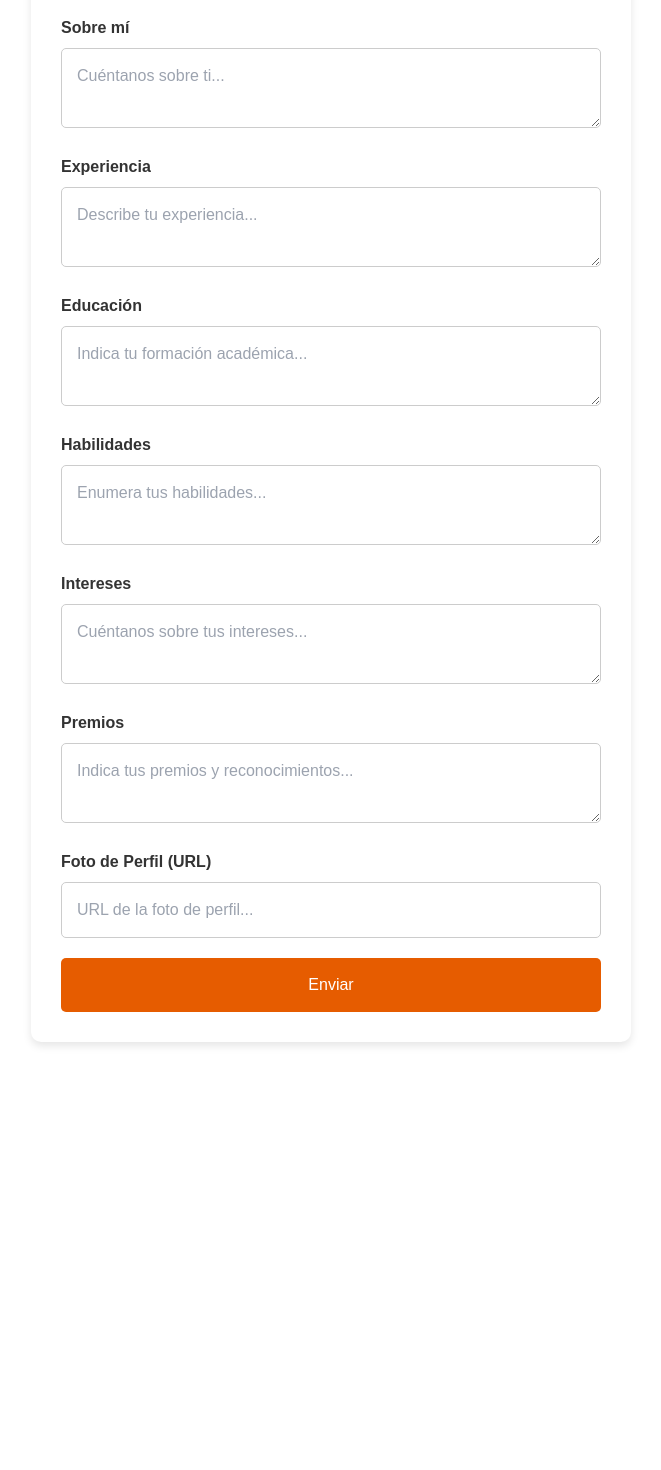
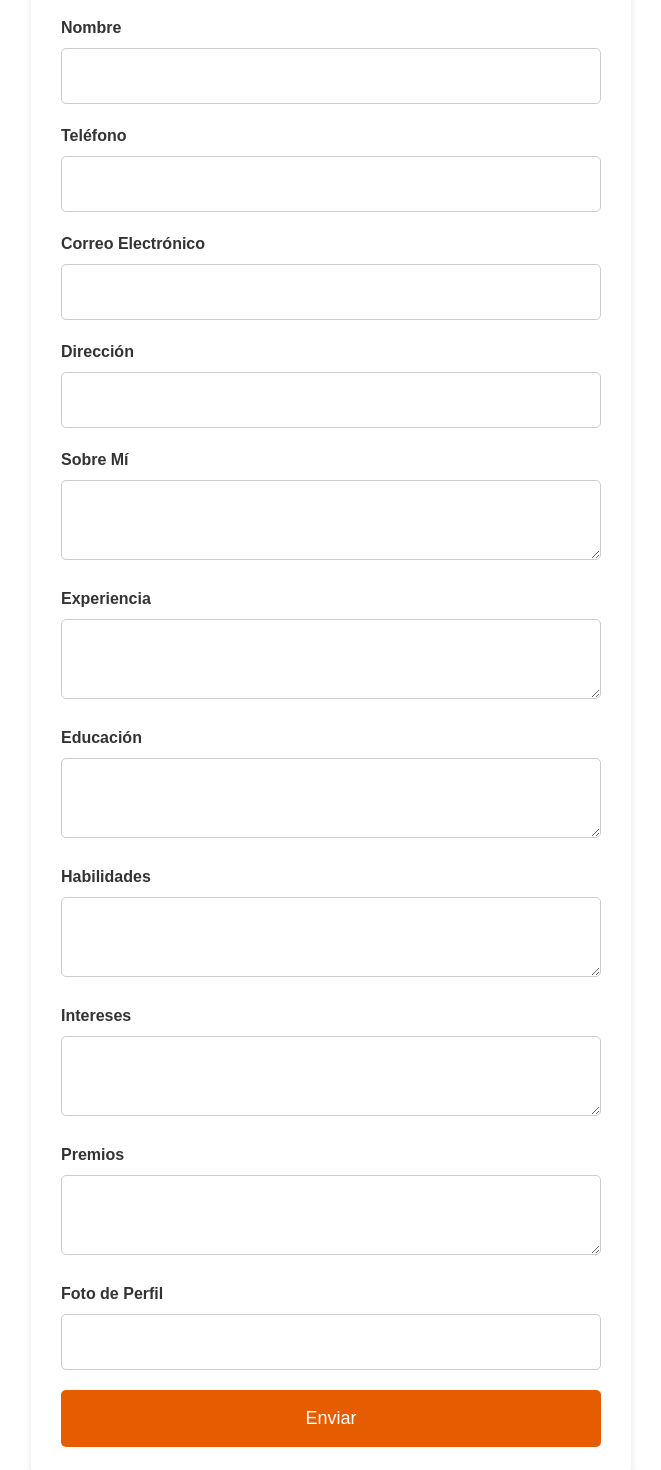
Before and after one commit to 8devmx/estadias-front, a Next.js app: page /form in a window 1280 px wide. Shown: the part 120-1590 px from the top of the page, without its empty margins (309-970 px from the left). Before the commit the page ends 1212 px from the top, so only its background shows below. Built offline with nearby package versions, Linux system fonts and the light colour scheme.

Commit message:
cambiotabla
se pasaron los datos de la tabla form a candidates

```diff
--- a/src/components/resumeform.jsx
+++ b/src/components/resumeform.jsx
@@ -60,34 +60,38 @@ const Input = styled.input`
   }
 `;
 
-const Button = styled.button`
+const SubmitButton = styled.button`
+  width: 100%;
   background-color: #e65c00;
-  color: white;
-  padding: 15px 30px;
+  color: #fff;
   border: none;
+  padding: 15px;
   border-radius: 5px;
+  font-size: 18px;
   cursor: pointer;
-  font-size: 16px;
-  width: 100%;
   transition: background-color 0.3s;
 
   &:hover {
-    background-color: #cf5400;
+    background-color: #cc5200;
   }
 `;
 
 const ResumeForm = () => {
+  const [formData, setFormData] = useState({
+    name: '',
+    phone: '',
+    email: '',
+    address: '',
+    sobre_mi: '',
+    experiencia: '',
+    educacion: '',
+    habilidades: '',
+    intereses: '',
+    premios: '',
+    foto_perfil: ''
+  });
+
   const router = useRouter();
-
-  const [formData, setFormData] = useState({
-    about_me: '',
-    experience: '',
-    education: '',
-    skills: '',
-    interests: '',
-    awards: '',
-    profile_picture: ''
-  });
 
   const handleChange = (e) => {
     setFormData({
@@ -99,57 +103,70 @@ const ResumeForm = () => {
   const handleSubmit = async (e) => {
     e.preventDefault();
 
-    // Validación de campos vacíos
-    for (const key in formData) {
-      if (formData[key].trim() === '') {
-        alert(`El campo ${key.replace('_', ' ')} no puede estar vacío.`);
-        return;
+    try {
+      const response = await axios.post('http://localhost:8000/api/candidates', formData);
+      if (response.status === 201) {
+        alert('Candidato creado exitosamente');
+        router.push({
+          pathname: '/thanks',
+          query: { name: formData.name, id: response.data.candidate.id } // Redirige con el ID del candidato
+        });
       }
-    }
-
-    try {
-      const response = await axios.post('http://localhost:8000/forms', formData);
-      console.log('Form submitted successfully:', response.data);
-      router.push('/thanks'); // Redirigir a la página de agradecimiento
     } catch (error) {
-      console.error('Error submitting form:', error);
-      alert('Error submitting form.');
+      console.error('Error creando candidato:', error);
+      alert('Hubo un error al crear el candidato');
     }
   };
 
   return (
     <FormContainer>
+      <FormTitle>Formulario de Candidato</FormTitle>
       <form onSubmit={handleSubmit}>
-        <FormTitle>Formulario de Currículum Vitae</FormTitle>
         <FormField>
-          <Label>Sobre mí</Label>
-          <TextArea name="about_me" value={formData.about_me} onChange={handleChange} placeholder="Cuéntanos sobre ti..." />
+          <Label htmlFor="name">Nombre</Label>
+          <Input type="text" id="name" name="name" value={formData.name} onChange={handleChange} required />
         </FormField>
         <FormField>
-          <Label>Experiencia</Label>
-          <TextArea name="experience" value={formData.experience} onChange={handleChange} placeholder="Describe tu experiencia..." />
+          <Label htmlFor="phone">Teléfono</Label>
+          <Input type="text" id="phone" name="phone" value={formData.phone} onChange={handleChange} />
         </FormField>
         <FormField>
-          <Label>Educación</Label>
-          <TextArea name="education" value={formData.education} onChange={handleChange} placeholder="Indica tu formación académica..." />
+          <Label htmlFor="email">Correo Electrónico</Label>
+          <Input type="email" id="email" name="email" value={formData.email} onChange={handleChange} required />
         </FormField>
         <FormField>
-          <Label>Habilidades</Label>
-          <TextArea name="skills" value={formData.skills} onChange={handleChange} placeholder="Enumera tus habilidades..." />
+          <Label htmlFor="address">Dirección</Label>
+          <Input type="text" id="address" name="address" value={formData.address} onChange={handleChange} />
         </FormField>
         <FormField>
-          <Label>Intereses</Label>
-          <TextArea name="interests" value={formData.interests} onChange={handleChange} placeholder="Cuéntanos sobre tus intereses..." />
+          <Label htmlFor="sobre_mi">Sobre Mí</Label>
+          <TextArea id="sobre_mi" name="sobre_mi" value={formData.sobre_mi} onChange={handleChange} />
         </FormField>
         <FormField>
-          <Label>Premios</Label>
-          <TextArea name="awards" value={formData.awards} onChange={handleChange} placeholder="Indica tus premios y reconocimientos..." />
+          <Label htmlFor="experiencia">Experiencia</Label>
+          <TextArea id="experiencia" name="experiencia" value={formData.experiencia} onChange={handleChange} />
         </FormField>
         <FormField>
-          <Label>Foto de Perfil (URL)</Label>
-          <Input type="text" name="profile_picture" value={formData.profile_picture} onChange={handleChange} placeholder="URL de la foto de perfil..." />
+          <Label htmlFor="educacion">Educación</Label>
+          <TextArea id="educacion" name="educacion" value={formData.educacion} onChange={handleChange} />
         </FormField>
-        <Button type="submit">Enviar</Button>
+        <FormField>
+          <Label htmlFor="habilidades">Habilidades</Label>
+          <TextArea id="habilidades" name="habilidades" value={formData.habilidades} onChange={handleChange} />
+        </FormField>
+        <FormField>
+          <Label htmlFor="intereses">Intereses</Label>
+          <TextArea id="intereses" name="intereses" value={formData.intereses} onChange={handleChange} />
+        </FormField>
+        <FormField>
+          <Label htmlFor="premios">Premios</Label>
+          <TextArea id="premios" name="premios" value={formData.premios} onChange={handleChange} />
+        </FormField>
+        <FormField>
+          <Label htmlFor="foto_perfil">Foto de Perfil</Label>
+          <Input type="text" id="foto_perfil" name="foto_perfil" value={formData.foto_perfil} onChange={handleChange} />
+        </FormField>
+        <SubmitButton type="submit">Enviar</SubmitButton>
       </form>
     </FormContainer>
   );
--- a/src/pages/resume.jsx
+++ b/src/pages/resume.jsx
@@ -1,6 +1,7 @@
 import React, { useEffect, useState } from 'react';
 import styled from 'styled-components';
 import axios from 'axios';
+import { useRouter } from 'next/router';
 import Sidebar from '../components/Sidebar';
 
 const Container = styled.div`
@@ -32,13 +33,13 @@ const SectionTitle = styled.h2`
 const Paragraph = styled.p`
   font-size: 16px;
   margin-bottom: 20px;
-  color: #000000;  // Cambia el color del párrafo a negro
+  color: #000000;
 `;
 
 const Name = styled.p`
   font-size: 70px;
   font-weight: bold;
-  color: #000000;  // Cambia el color del nombre a negro
+  color: #000000;
   margin-bottom: 10px;
 `;
 
@@ -49,26 +50,30 @@ const SkillsList = styled.ul`
 const Skill = styled.li`
   font-size: 18px;
   margin-bottom: 10px;
-  color: #000000;  // Cambia el color de las habilidades a negro
+  color: #000000;
 `;
 
 const Resume = () => {
-  const [formData, setFormData] = useState(null);
+  const [candidateData, setCandidateData] = useState(null);
+  const router = useRouter();
+  const { id } = router.query;
 
   useEffect(() => {
     const fetchData = async () => {
       try {
-        const response = await axios.get('http://localhost:8000/forms/latest');
-        setFormData(response.data.form);
+        const response = await axios.get(`http://localhost:8000/api/candidates/${id}`);
+        setCandidateData(response.data);
       } catch (error) {
         console.error(error);
       }
     };
 
-    fetchData();
-  }, []);
+    if (id) {
+      fetchData();
+    }
+  }, [id]);
 
-  if (!formData) {
+  if (!candidateData) {
     return <div>Loading...</div>;
   }
 
@@ -77,35 +82,35 @@ const Resume = () => {
       <Sidebar />
       <MainContent>
         <Section id="name">
-          <Name>John Doe</Name>
+          <Name>{candidateData.name}</Name>
         </Section>
         <Section id="about">
-          <SectionTitle>About</SectionTitle>
-          <Paragraph>{formData.about_me}</Paragraph>
+          <SectionTitle>Sobre mí</SectionTitle>
+          <Paragraph>{candidateData.sobre_mi}</Paragraph>
         </Section>
         <Section id="experience">
-          <SectionTitle>Experience</SectionTitle>
-          <Paragraph>{formData.experience}</Paragraph>
+          <SectionTitle>Experiencia</SectionTitle>
+          <Paragraph>{candidateData.experiencia}</Paragraph>
         </Section>
         <Section id="education">
-          <SectionTitle>Education</SectionTitle>
-          <Paragraph>{formData.education}</Paragraph>
+          <SectionTitle>Educación</SectionTitle>
+          <Paragraph>{candidateData.educacion}</Paragraph>
         </Section>
         <Section id="skills">
-          <SectionTitle>Skills</SectionTitle>
+          <SectionTitle>Habilidades</SectionTitle>
           <SkillsList>
-            {formData.skills.split(',').map((skill, index) => (
+            {candidateData.habilidades && candidateData.habilidades.split(',').map((skill, index) => (
               <Skill key={index}>{skill}</Skill>
             ))}
           </SkillsList>
         </Section>
         <Section id="interests">
-          <SectionTitle>Interests</SectionTitle>
-          <Paragraph>{formData.interests}</Paragraph>
+          <SectionTitle>Intereses</SectionTitle>
+          <Paragraph>{candidateData.intereses}</Paragraph>
         </Section>
         <Section id="awards">
-          <SectionTitle>Awards</SectionTitle>
-          <Paragraph>{formData.awards}</Paragraph>
+          <SectionTitle>Premios</SectionTitle>
+          <Paragraph>{candidateData.premios}</Paragraph>
         </Section>
       </MainContent>
     </Container>
--- a/src/pages/thanks.js
+++ b/src/pages/thanks.js
@@ -1,7 +1,7 @@
 import Head from 'next/head';
 import { useRouter } from 'next/router';
 
-const Thanks = ({ name }) => {
+const Thanks = ({ name, id }) => {
   const router = useRouter();
 
   const handleButtonClick = (path) => {
@@ -22,7 +22,7 @@ const Thanks = ({ name }) => {
           <p className="message">
             Te agradecemos por tu interés. Puedes revisar mi Curriculum Vitae haciendo clic en el botón de abajo.
           </p>
-          <button className="cta-button" onClick={() => handleButtonClick('/resume')}>
+          <button className="cta-button" onClick={() => handleButtonClick(`/resume?id=${id}`)}>
             Ver Mi Curriculum Vitae
             <span className="cta-text">Redirigir a mi Curriculum Vitae</span>
           </button>
@@ -40,27 +40,6 @@ const Thanks = ({ name }) => {
           width: 100%;
           height: 100vh;
           margin: 0;
-        }
-
-        @media (min-width: 1200px) {
-          .container {
-            max-width: 100%;
-            margin: 0 auto;
-          }
-        }
-
-        @media (min-width: 768px) and (max-width: 1199px) {
-          .container {
-            max-width: 100%;
-            margin: 0 auto;
-          }
-        }
-
-        @media (max-width: 767px) {
-          .container {
-            max-width: 100%;
-            margin: 0 auto;
-          }
         }
 
         .box {
@@ -132,7 +111,7 @@ const Thanks = ({ name }) => {
 
 Thanks.getInitialProps = async (ctx) => {
   const { query } = ctx;
-  return { name: query.name || 'Invitado' };
+  return { name: query.name || 'Invitado', id: query.id };
 };
 
 export default Thanks;
```
